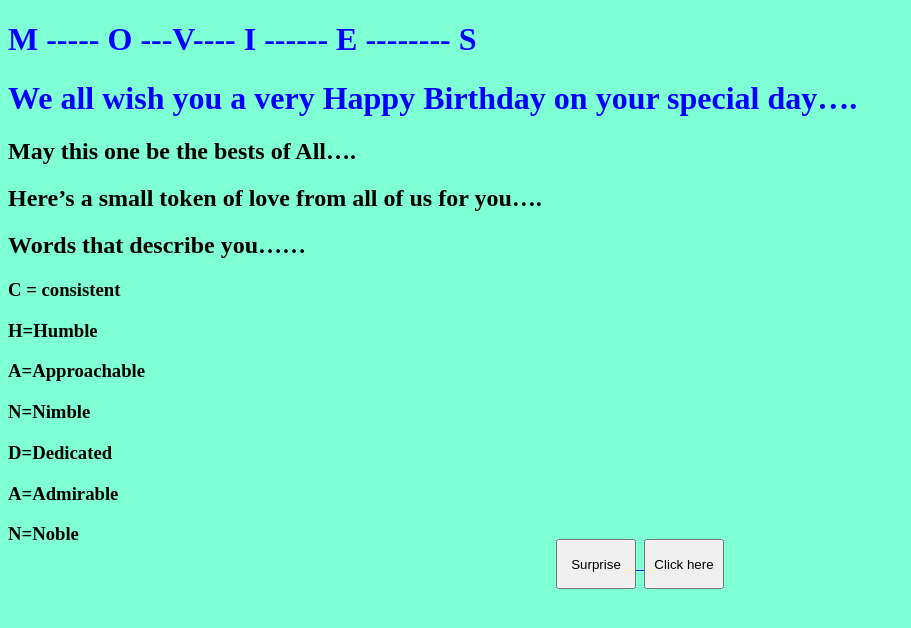
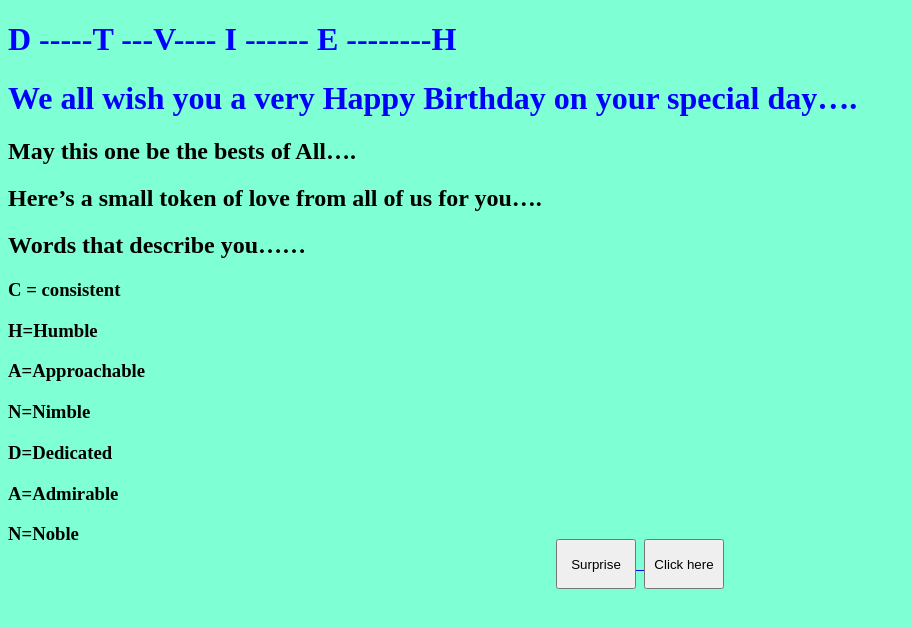
Before and after one commit to kandimallanikhil/dockerproj, a plain HTML site: page index.html in a window 1280 px wide. Shown: the whole page, without its empty margins (0-911 px from the left). Drawn offline with Linux system fonts and the light colour scheme.

Commit message:
Update index.html

```diff
--- a/index.html
+++ b/index.html
@@ -8,7 +8,7 @@
 }
 </style>
 <body style="background-color:aquamarine;">
-  <h1 style="color:#0000FF;"> M ----- O  ---V----  I      ------    E         -------- S</h1>
+  <h1 style="color:#0000FF;"> D -----T  ---V----  I      ------    E         --------H</h1>
 <h1 style="color:#0000FF;"> We all wish you a very Happy Birthday on your special day….</h1>
 <h2> May this one be the bests of All….</h2>
 <h2> Here’s a small token of love from all of us for you….</h2>
```
